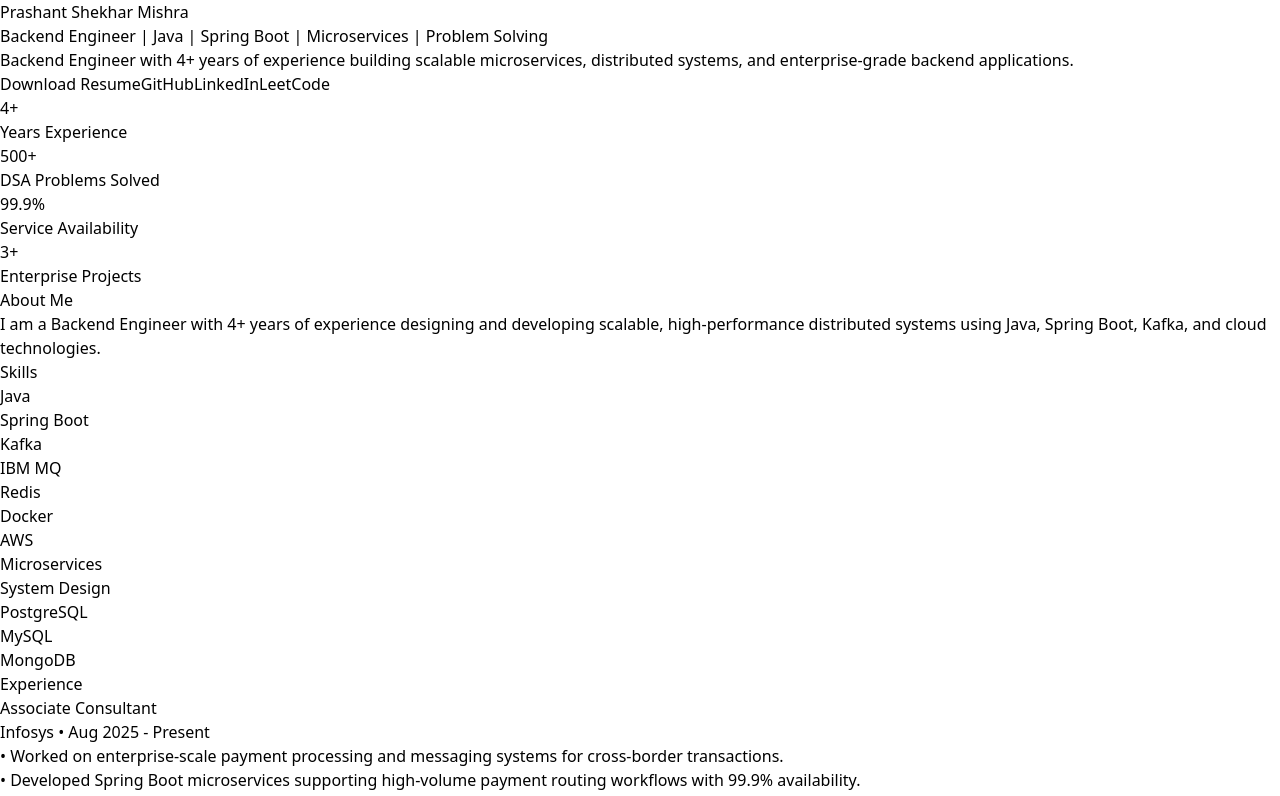
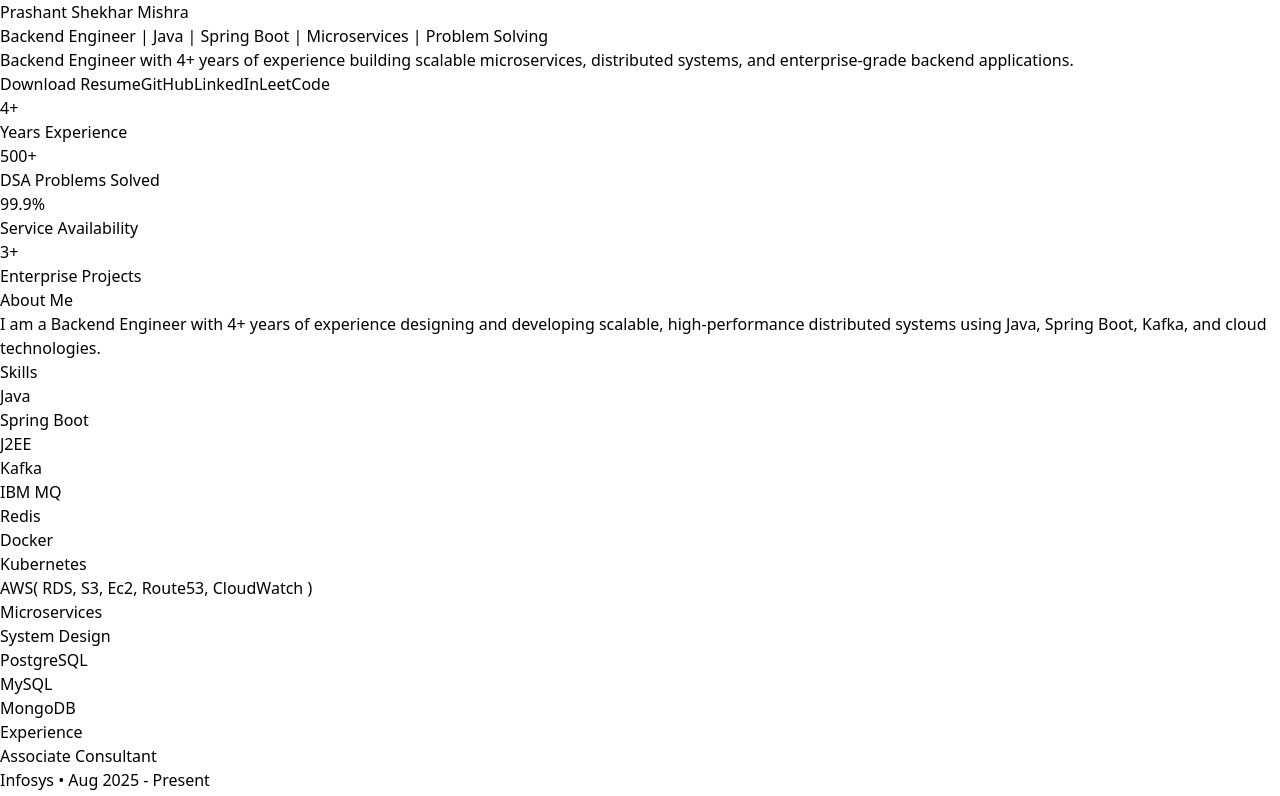
Before and after one commit to PrashantShekhar-Mishra/my-portfolio, a React app: page / in a window 1280 px wide. Shown: the top 796 px of the page. Built offline with nearby package versions, Linux system fonts and the light colour scheme; the HTML template or start-up script is replaced by a standard one.

Commit message:
update portfolio

```diff
--- a/src/App.tsx
+++ b/src/App.tsx
@@ -2,11 +2,13 @@
   const skills = [
     "Java",
     "Spring Boot",
+    "J2EE",
     "Kafka",
     "IBM MQ",
     "Redis",
     "Docker",
-    "AWS",
+    "Kubernetes",
+    "AWS( RDS, S3, Ec2, Route53, CloudWatch )",
     "Microservices",
     "System Design",
     "PostgreSQL",
```
